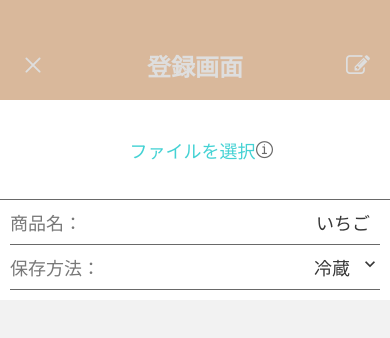
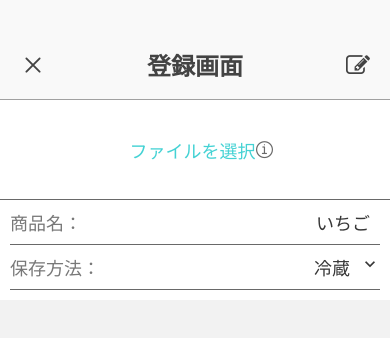
Before and after one commit to ken0426/eatLimit-app2.0, a React Native app: screen /registerScreen in a window 390 px wide. Shown: the top 338 px of the page. Built offline with nearby package versions, Linux system fonts and the light colour scheme.

Commit message:
[style] アプリのメインカラーの変更

```diff
--- a/src/components/molecules/MolDetailHeader.tsx
+++ b/src/components/molecules/MolDetailHeader.tsx
@@ -23,7 +23,7 @@ const MolDetailHeader: FC<Props> = ({ navigation }) => {
             <Ionicons
               name='chevron-back'
               size={28}
-              color={color.textWhite}
+              color={'#ffffff'}
               style={{ right: 1, padding: 2 }}
             />
           </View>
@@ -37,7 +37,7 @@ const MolDetailHeader: FC<Props> = ({ navigation }) => {
             <Entypo
               name='dots-three-horizontal'
               size={28}
-              color={color.textWhite}
+              color={'#ffffff'}
               style={{ padding: 2 }}
             />
           </View>
--- a/src/components/molecules/MolHeader.tsx
+++ b/src/components/molecules/MolHeader.tsx
@@ -5,6 +5,7 @@ import { View } from 'react-native';
 import { color } from '../../styles';
 import { StackPramList } from '../../types';
 import MolDetailHeader from './MolDetailHeader';
+import { StyleSheet } from 'react-native';
 
 type HeaderProp = {
   children?: ReactNode;
@@ -16,7 +17,7 @@ const MolHeader: FC<HeaderProp> = ({ children, style, type }) => {
   const navigation = useNavigation<StackNavigationProp<StackPramList>>();
   switch (type) {
     case 'default':
-      return <View style={style}>{children}</View>;
+      return <View style={[style, styles.default]}>{children}</View>;
     case 'detail':
       return <MolDetailHeader navigation={navigation} />;
     default:
@@ -25,3 +26,10 @@ const MolHeader: FC<HeaderProp> = ({ children, style, type }) => {
 };
 
 export default MolHeader;
+
+const styles = StyleSheet.create({
+  default: {
+    borderBottomColor: '#a1a1a1',
+    borderBottomWidth: 0.5,
+  },
+});
--- a/src/styles/index.ts
+++ b/src/styles/index.ts
@@ -1,13 +1,13 @@
 /** グローバルで使用する色 */
 export const color = {
   /** アプリのメインカラー */
-  mainColor: '#d9b89b', // rgba: 217, 184, 155
+  mainColor: '#f9f9f9', // rgba: 217, 184, 155
   /** 検索バーのテキストカラー */
-  TextInput: '#cbaa8d',
+  TextInput: '#e0e0e0',
   /** 検索バーの虫眼鏡のカラー */
-  searchIcon: '#a78b74',
+  searchIcon: '#c6c6c6',
   /** アプリのテキスト入力やアイコンのカラー */
-  textWhite: '#dedede',
+  textWhite: '#434343',
   /** 一覧画面の線のカラー */
   borderLine: '#c2c2c2',
   /** 詳細画面の戻るボタンやハンバーガーメニューの背景色 */
```
